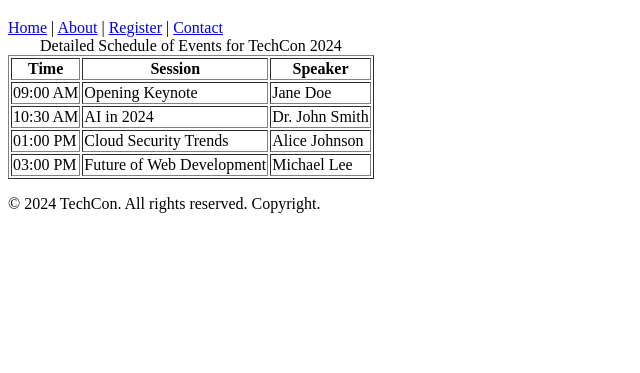
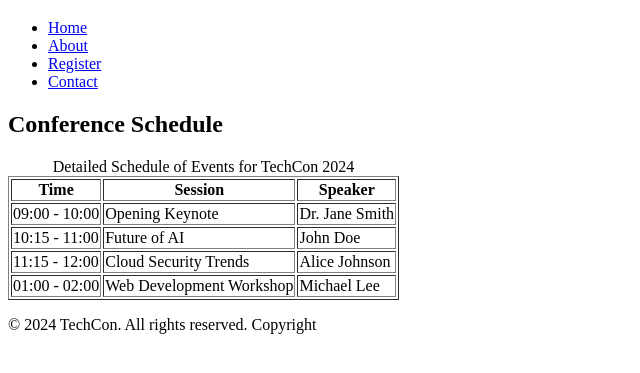
Before and after one commit to unthatile-m/TechCon_HTML, a plain HTML site: page techcon_website/schedule.html in a window 1280 px wide. Shown: the part 61-434 px from the top of the page, without its empty margins (0-640 px from the left). Drawn offline with Linux system fonts and the light colour scheme.

Commit message:
Fix schedule.html structure and footer consistency

```diff
--- a/techcon_website/schedule.html
+++ b/techcon_website/schedule.html
@@ -10,16 +10,19 @@
   <header>
     <h1>Schedule for TechCon 2024</h1>
     <nav>
-      <a href="index.html">Home</a> |
-      <a href="about.html">About</a> |
-      <a href="register.html">Register</a> |
-      <a href="contact.html">Contact</a>
+      <ul>
+        <li><a href="index.html">Home</a></li>
+        <li><a href="about.html">About</a></li>
+        <li><a href="register.html">Register</a></li>
+        <li><a href="contact.html">Contact</a></li>
+      </ul>
     </nav>
   </header>
 
   <!-- Main Content -->
   <main>
     <section>
+      <h2>Conference Schedule</h2>
       <table border="1">
         <caption>Detailed Schedule of Events for TechCon 2024</caption>
         <thead>
@@ -31,23 +34,23 @@
         </thead>
         <tbody>
           <tr>
-            <td>09:00 AM</td>
+            <td>09:00 - 10:00</td>
             <td>Opening Keynote</td>
-            <td>Jane Doe</td>
+            <td>Dr. Jane Smith</td>
           </tr>
           <tr>
-            <td>10:30 AM</td>
-            <td>AI in 2024</td>
-            <td>Dr. John Smith</td>
+            <td>10:15 - 11:00</td>
+            <td>Future of AI</td>
+            <td>John Doe</td>
           </tr>
           <tr>
-            <td>01:00 PM</td>
+            <td>11:15 - 12:00</td>
             <td>Cloud Security Trends</td>
             <td>Alice Johnson</td>
           </tr>
           <tr>
-            <td>03:00 PM</td>
-            <td>Future of Web Development</td>
+            <td>01:00 - 02:00</td>
+            <td>Web Development Workshop</td>
             <td>Michael Lee</td>
           </tr>
         </tbody>
@@ -57,7 +60,7 @@
 
   <!-- Footer -->
   <footer>
-    <p>&copy; 2024 TechCon. All rights reserved. Copyright.</p>
+    <p>&copy; 2024 TechCon. All rights reserved. Copyright</p>
   </footer>
 </body>
 </html>
```
